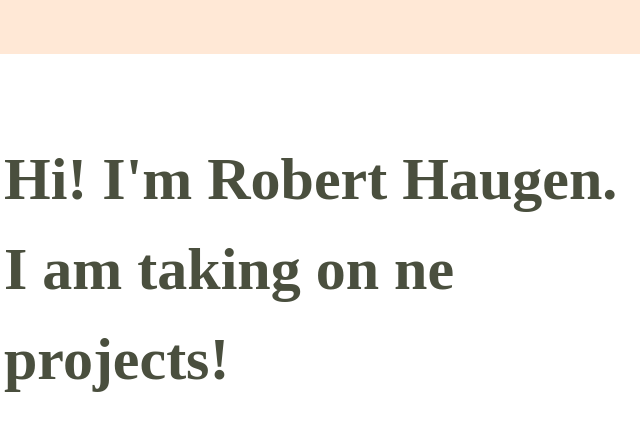
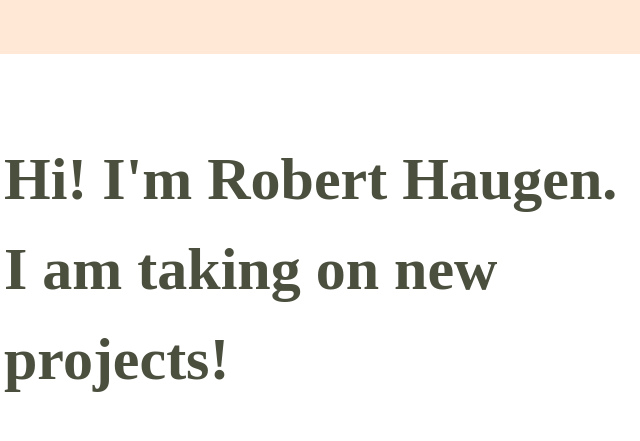
Before and after one commit to Sillyquack/homepage, a website built with webpack: page index.html in a window 1280 px wide. Shown: the part 3200-3641 px from the top of the page, 549-1189 px from the left. Built offline with nearby package versions, Linux system fonts and the light colour scheme; a web font is replaced by a local one.

Commit message:
More text add

```diff
--- a/index.html
+++ b/index.html
@@ -156,7 +156,7 @@
               <img src="img/bobby-pic.jpg" alt="" id="profile-image">
             </figure>
             <div class="about-info">
-              <h3>Hi! I'm Robert Haugen. <br> I am taking on ne projects!</h3>
+              <h3>Hi! I'm Robert Haugen. <br> I am taking on new projects!</h3>
               <h4>I'm a Front End Web Developer with a passion for creating clean, responsive websites.</h4>
               <p class="about-text">As a front-end developer, the variety of tasks and challenges at hand that are seemingly never-ending gets me going and wanting more. I often like to compare development to the craft/handcraft environment, as just like a carpenter, a brewer in a craft brewery, or an artist modeling their latest creation with their hands, the process between idea, crafting/coding, and the result is immediately recognizable and up for viewing and use. This gives me great pleasure. As soon as I finish a part of my ongoing project I can see it alive and kicking which gives developers a rare feeling of instant gratification for the work put in. Step for step. Although coding takes up much of my attention I keep my sanity and well-being in check by playing my favorite tunes on my drums, cuddling my dog of 13 years, and seeking out adventures in nature and the world in general with my wonderful fiance. Should life get boring between all the cuddling, adventuring, coding, and drumming I happen to be a micro-brewer and can whip up an excellent brown ale when days are dark and long or a Belgian wit in the bright summer days.
               </p>
```
